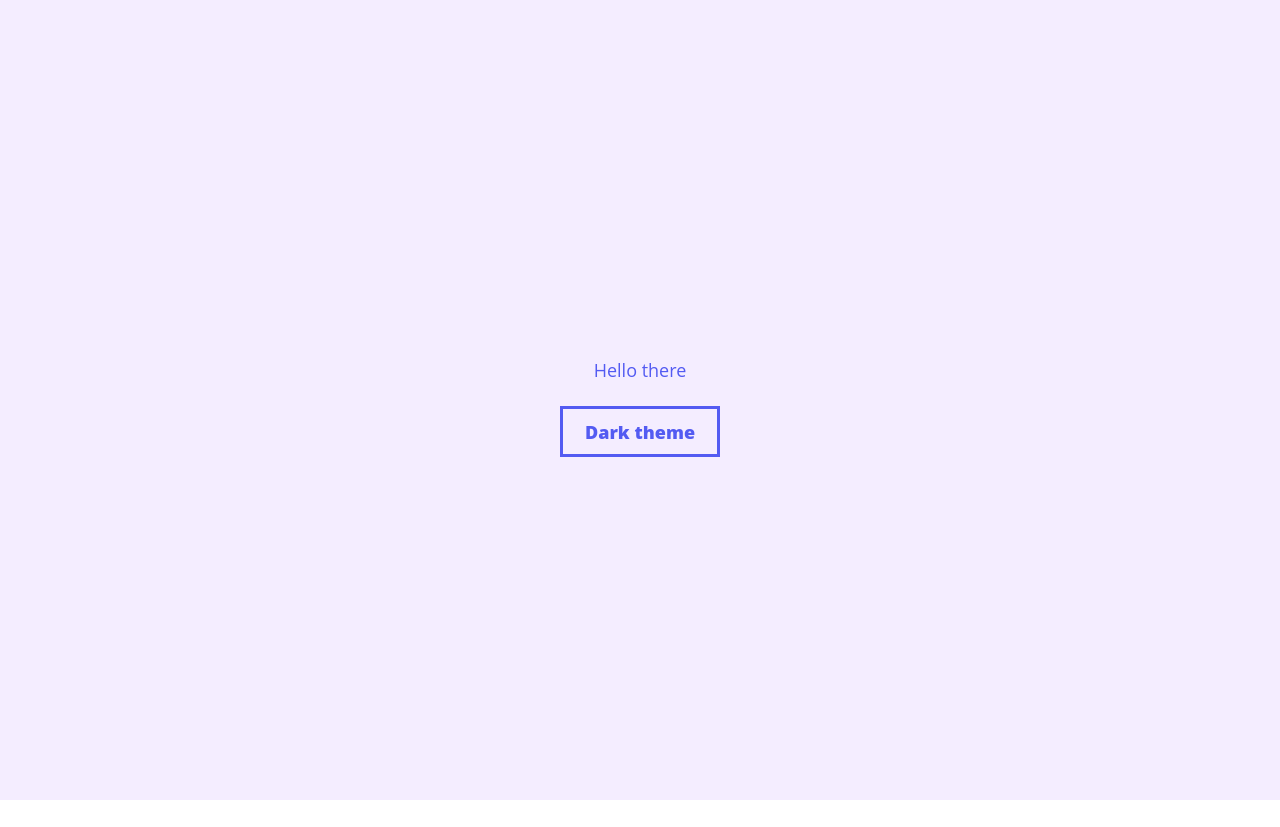
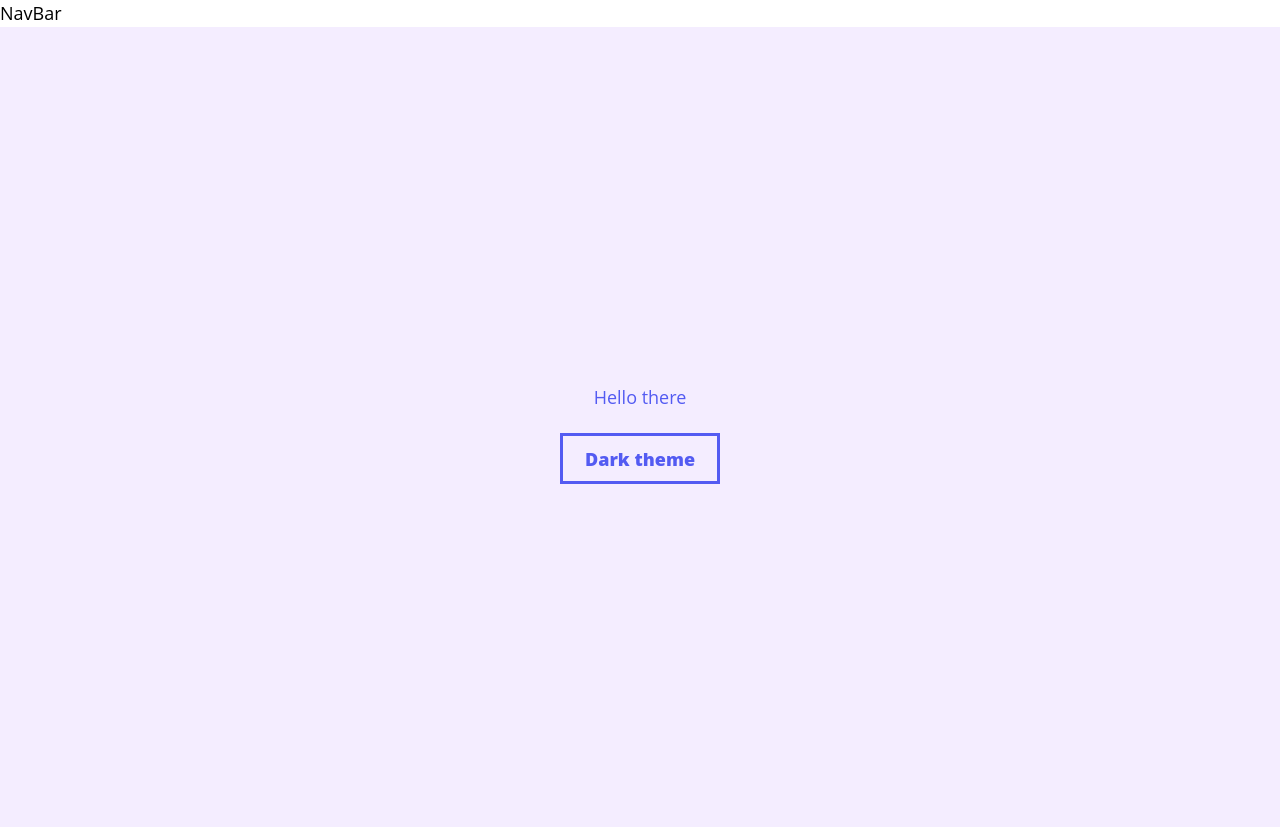
Before and after one commit to laurasinclair/collaboration-with-git, a React (Vite) app: page / in a window 1280 px wide. Before the commit the page ends 800 px from the top, so only its background shows below. Built offline with nearby package versions, Linux system fonts and the light colour scheme.

Commit message:
Add navbar feature

```diff
--- a/src/App.jsx
+++ b/src/App.jsx
@@ -1,4 +1,5 @@
 import React, { useState } from "react";
+import NavBar from "./components/NavBar";
 
 function App() {
 	const themes = {
@@ -16,12 +17,15 @@
 	return isLoading ? (
 		<Spinner />
 	) : (
+		<>
+			<NavBar />
 			<div className={"App " + themes[currentTheme]}>
 				<p>Hello there</p>
 				<button onClick={toggleTheme}>
 					{currentTheme === "light" ? "Dark" : "Light"} theme
 				</button>
 			</div>
+		</>
 	);
 }
 
--- /dev/null
+++ b/src/components/NavBar.jsx
@@ -0,0 +1,9 @@
+import React from 'react'
+
+function NavBar() {
+  return (
+    <div>NavBar</div>
+  )
+}
+
+export default NavBar
```
Lines whose indentation alone changed are shown as unchanged.
